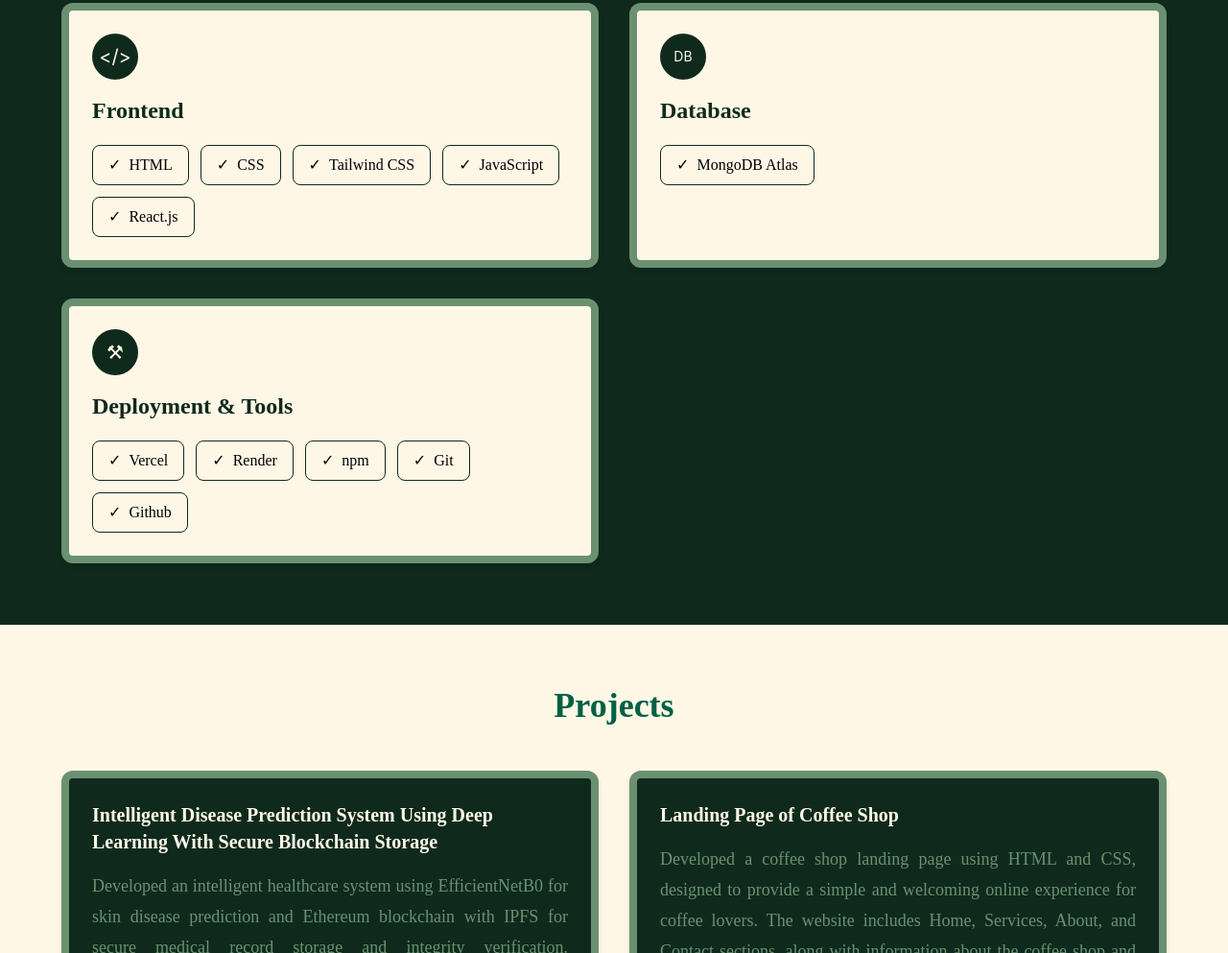
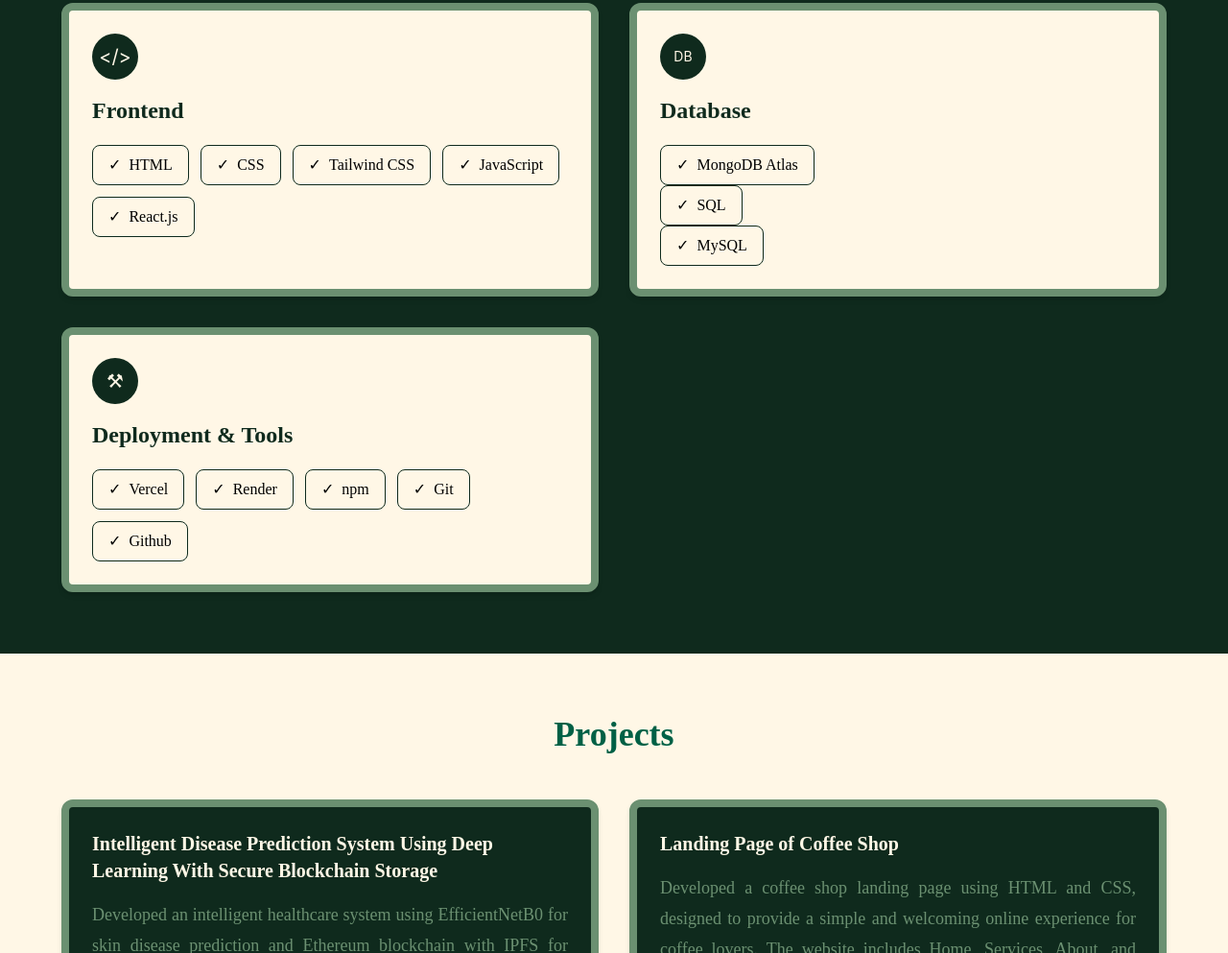
Before and after one commit to janciraniD/Janci-s-Portfolio, a website: page index.html in a window 1280 px wide. Shown: the part 1649-2642 px from the top of the page at 96% size. Drawn offline with Linux system fonts and the light colour scheme.

Commit message:
Added in database

```diff
--- a/index.html
+++ b/index.html
@@ -103,6 +103,18 @@
                         <div class="border border-emerald rounded-lg px-4 py-2 text-black font-family flex items-center gap-2 hover:bg-emerald hover:text-pale-green transition duration-300">
                             <span>✓</span>
                             MongoDB Atlas
+                        </div>
+                    </div>
+                     <div class="flex flex-wrap gap-3">
+                        <div class="border border-emerald rounded-lg px-4 py-2 text-black font-family flex items-center gap-2 hover:bg-emerald hover:text-pale-green transition duration-300">
+                            <span>✓</span>
+                            SQL
+                        </div>
+                    </div>
+                     <div class="flex flex-wrap gap-3">
+                        <div class="border border-emerald rounded-lg px-4 py-2 text-black font-family flex items-center gap-2 hover:bg-emerald hover:text-pale-green transition duration-300">
+                            <span>✓</span>
+                            MySQL
                         </div>
                     </div>
                 </div>
```
